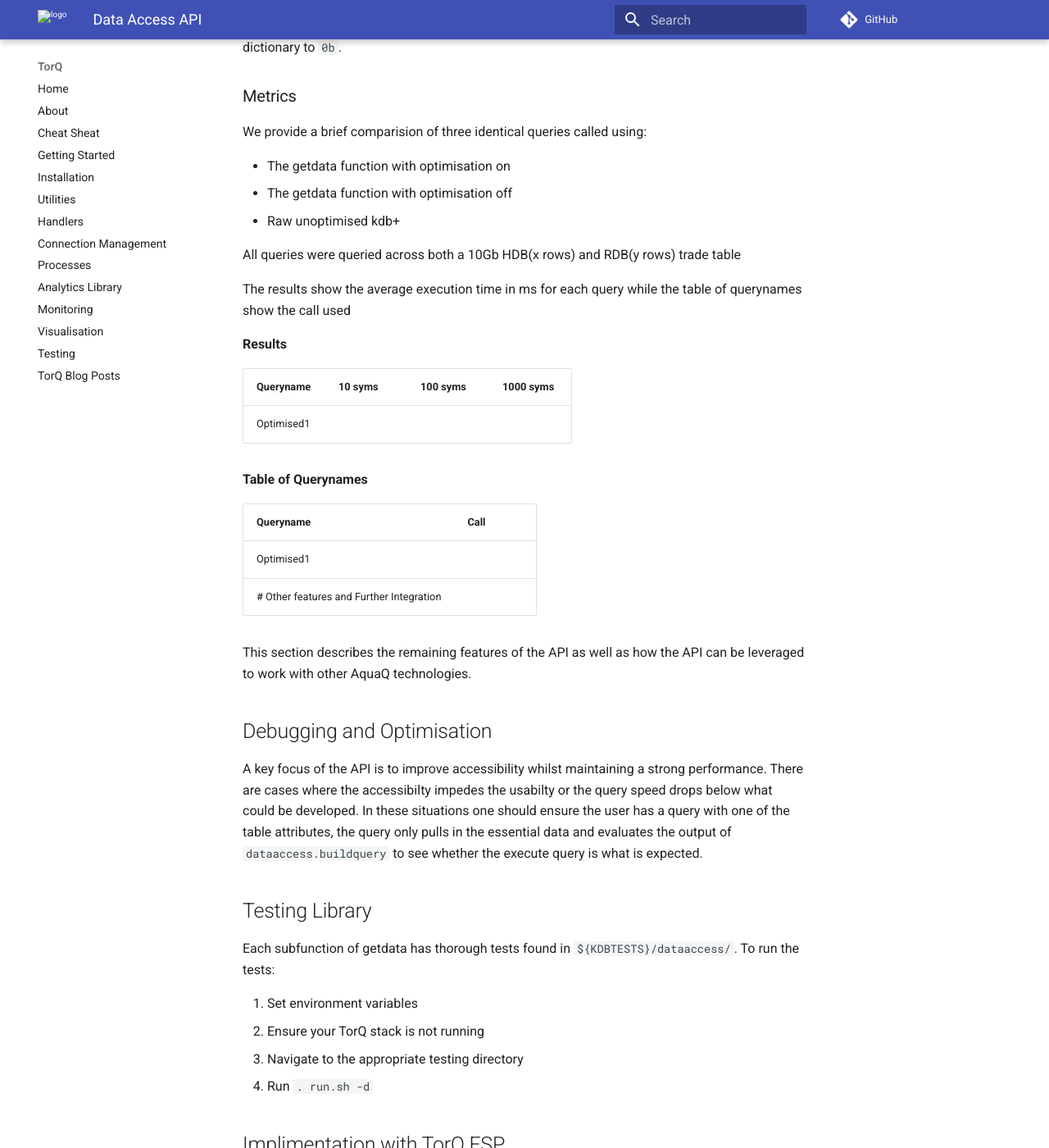
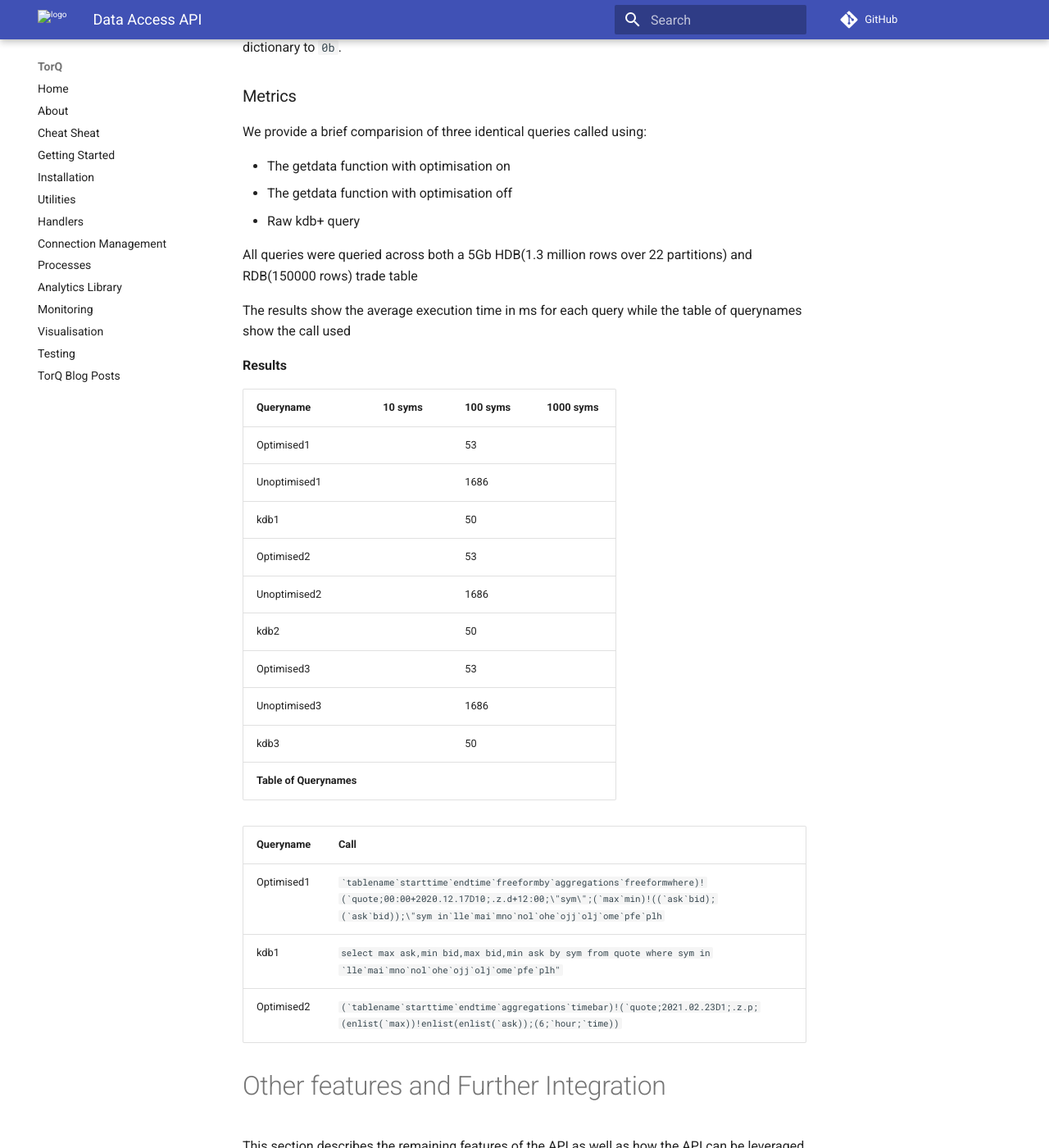
Before and after one commit to DataIntellectTech/TorQ, an MkDocs documentation site: the page built from docs/dataaccess.md, in a window 1280 px wide and 1400 px high, scrolled down 11880 px. Shown: the whole window at 82% size. Built offline with MkDocs 1.6.1 and Material for MkDocs 9.7.7, drawn with Linux system fonts in a browser that asks for light colours; comment, search, counter and statistics services are not loaded; old or Windows-style settings are respelled for this version of MkDocs.

Commit message:
Update dataaccess.md

````diff
--- a/docs/dataaccess.md
+++ b/docs/dataaccess.md
@@ -346,23 +346,33 @@ We provide a brief comparision of three identical queries called using:
 
 - The getdata function with optimisation on
 - The getdata function with optimisation off
-- Raw unoptimised kdb+
+- Raw kdb+ query
 
-All queries were queried across both a 10Gb HDB(x rows) and RDB(y rows) trade table
+All queries were queried across both a 5Gb HDB(1.3 million rows over 22 partitions) and RDB(150000 rows) trade table
 
 The results show the average execution time in ms for each query while the table of querynames show the call used
 
 **Results**
 
-|Queryname |10 syms |100 syms|1000 syms|
-|----------|--------|--------|---------|
-|Optimised1|        |        |         |
-
+|Queryname   |10 syms |100 syms|1000 syms|
+|------------|--------|--------|---------|
+|Optimised1  |        |53      |         |
+|Unoptimised1|        |1686    |         |
+|kdb1        |        |50      |         |
+|Optimised2  |        |53      |         |
+|Unoptimised2|        |1686    |         |
+|kdb2        |        |50      |         |
+|Optimised3  |        |53      |         |
+|Unoptimised3|        |1686    |         |
+|kdb3        |        |50      |         |
 **Table of Querynames**
 
 |Queryname|Call|
 |---------|----|
-|Optimised1||
+|Optimised1|``` `tablename`starttime`endtime`freeformby`aggregations`freeformwhere)!(`quote;00:00+2020.12.17D10;.z.d+12:00;\"sym\";(`max`min)!((`ask`bid);(`ask`bid));\"sym in`lle`mai`mno`nol`ohe`ojj`olj`ome`pfe`plh ```|
+|kdb1|```select max ask,min bid,max bid,min ask by sym from quote where sym in `lle`mai`mno`nol`ohe`ojj`olj`ome`pfe`plh"```|
+|Optimised2|```(`tablename`starttime`endtime`aggregations`timebar)!(`quote;2021.02.23D1;.z.p;(enlist(`max))!enlist(enlist(`ask));(6;`hour;`time))```|
+
 # Other features and Further Integration
 
 This section describes the remaining features of the API as well as how the API can be leveraged to work with other AquaQ technologies.
````
